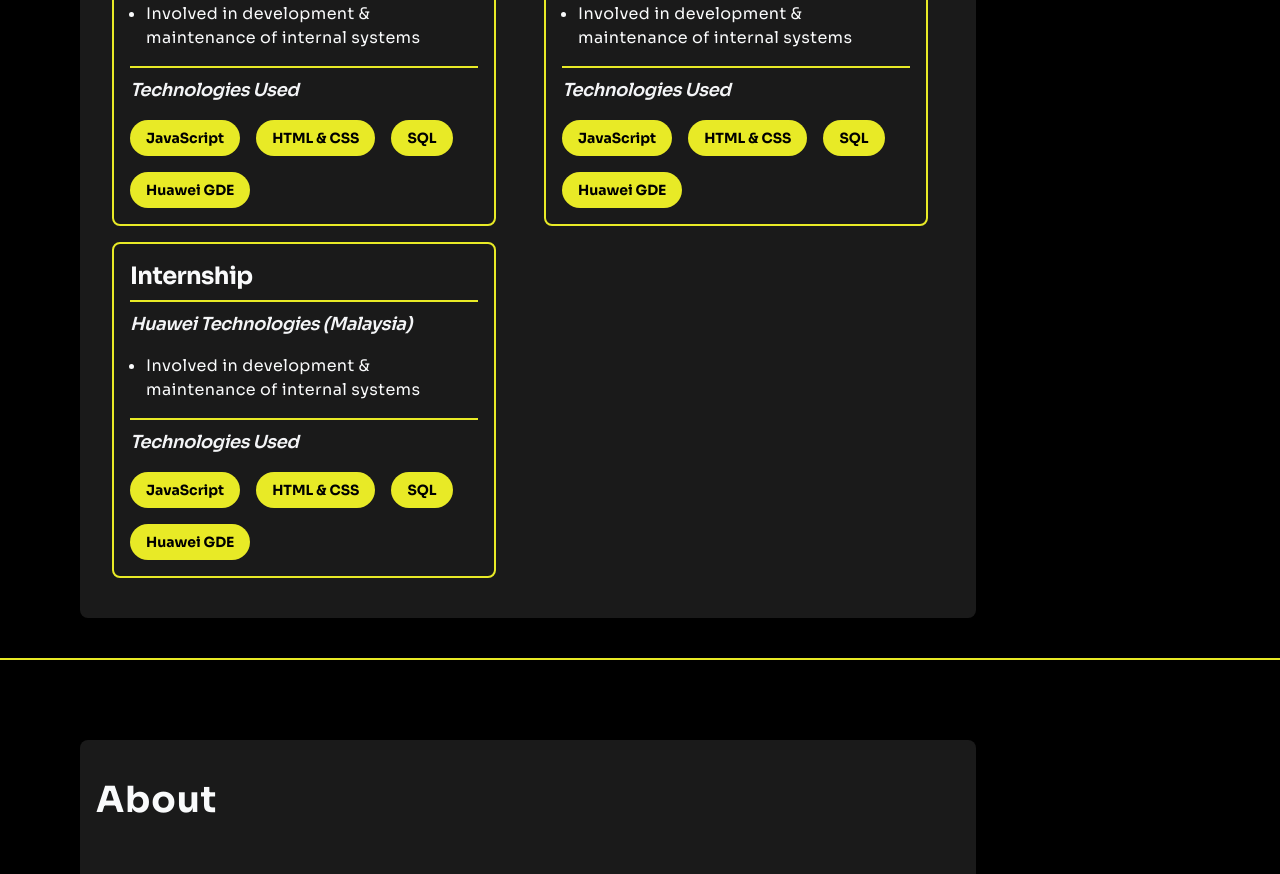
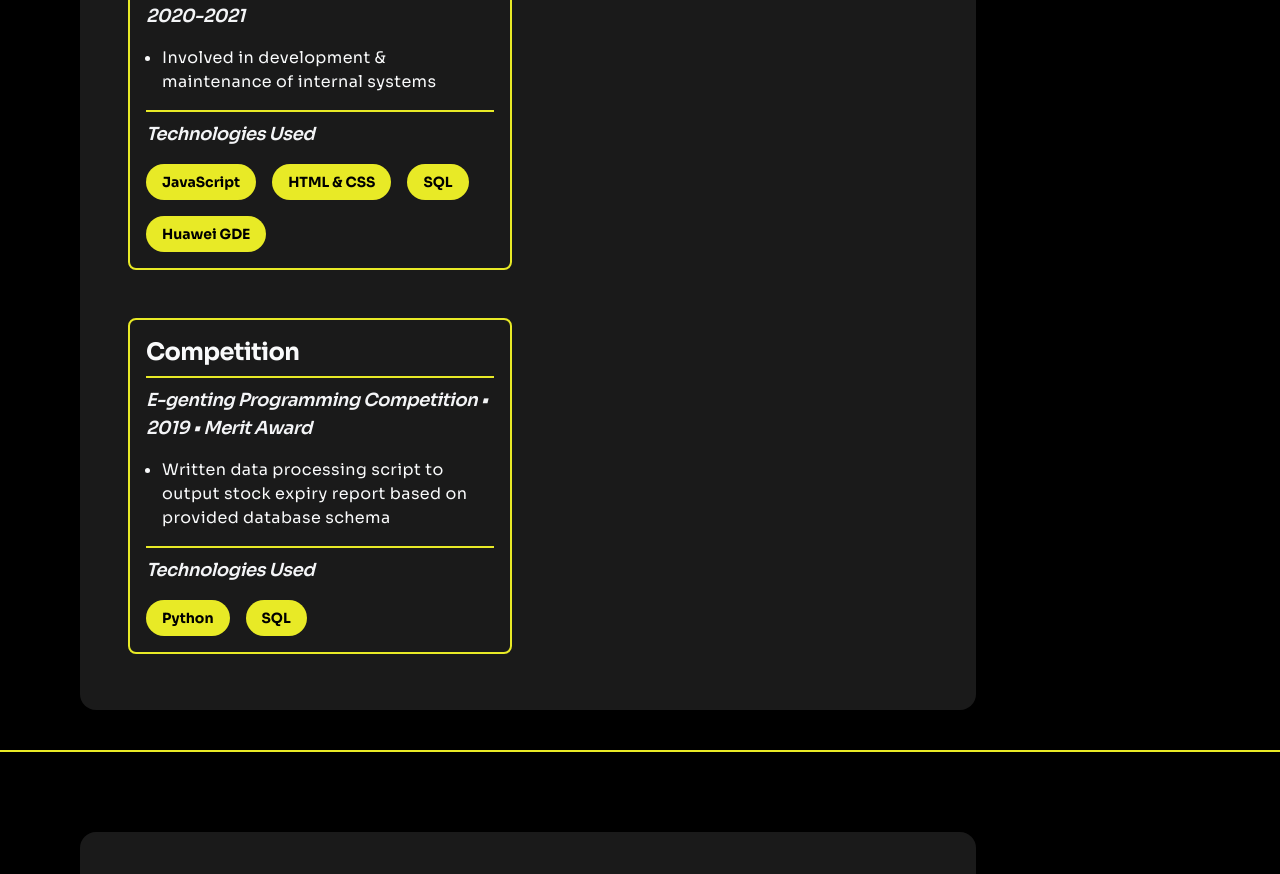
Before and after one commit to zhanlun/zhanlun.github.io, a React (Create React App) app: page / in a window 1280 px wide. Shown: the part 1910-2784 px from the top of the page. Built offline with nearby package versions, Linux system fonts and the light colour scheme.

Commit message:
Add experience content

```diff
--- a/src/App.js
+++ b/src/App.js
@@ -117,11 +117,11 @@ function App() {
           Experience
         </SectionTitle>
         <SectionContent>
-          <div className="flex flex-wrap gap-4">
+          <div className="flex flex-wrap gap-4 items-start">
             <StyledCard>
               <div className="mb-2">
                 <h3 className="text-gray-50 border-b-2 border-epicyellow-normal font-bold text-2xl tracking-tight pb-2">Internship</h3>
-                <CardSubtitle>Huawei Technologies (Malaysia)</CardSubtitle>
+                <CardSubtitle>Huawei Technologies (Malaysia) • 2020-2021</CardSubtitle>
               </div>
               <div className="my-2">
                 <ul className="pl-4 my-2 tracking-wide">
@@ -145,44 +145,19 @@ function App() {
             </StyledCard>
             <StyledCard>
               <div className="mb-2">
-                <h3 className="text-gray-50 border-b-2 border-epicyellow-normal font-bold text-2xl tracking-tight pb-2">Internship</h3>
-                <CardSubtitle>Huawei Technologies (Malaysia)</CardSubtitle>
+                <h3 className="text-gray-50 border-b-2 border-epicyellow-normal font-bold text-2xl tracking-tight pb-2">Competition</h3>
+                <CardSubtitle>E-genting Programming Competition • 2019 • Merit Award</CardSubtitle>
               </div>
               <div className="my-2">
                 <ul className="pl-4 my-2 tracking-wide">
-                  <li className="list-disc">Involved in development & maintenance of internal systems</li>
+                  <li className="list-disc">Written data processing script to output stock expiry report based on provided database schema</li>
                 </ul>
               </div>
               <div className="mt-4 border-t-2 border-epicyellow-normal">
                 <CardSubtitle>Technologies Used</CardSubtitle>
                 <ul className="flex flex-wrap gap-4 pt-2">
                   {
-                    ['JavaScript', 'HTML & CSS', 'SQL', 'Huawei GDE'].map(skill => (
-                      <li key={skill}>
-                        <SkillBadge colorClass="bg-epicyellow-normal hover:bg-epicyellow-light text-black text-sm">
-                          {skill}
-                        </SkillBadge>
-                      </li>
-                    ))
-                  }
-                </ul>
-              </div>
-            </StyledCard>
-            <StyledCard>
-              <div className="mb-2">
-                <h3 className="text-gray-50 border-b-2 border-epicyellow-normal font-bold text-2xl tracking-tight pb-2">Internship</h3>
-                <CardSubtitle>Huawei Technologies (Malaysia)</CardSubtitle>
-              </div>
-              <div className="my-2">
-                <ul className="pl-4 my-2 tracking-wide">
-                  <li className="list-disc">Involved in development & maintenance of internal systems</li>
-                </ul>
-              </div>
-              <div className="mt-4 border-t-2 border-epicyellow-normal">
-                <CardSubtitle>Technologies Used</CardSubtitle>
-                <ul className="flex flex-wrap select-none gap-4 pt-2">
-                  {
-                    ['JavaScript', 'HTML & CSS', 'SQL', 'Huawei GDE'].map(skill => (
+                    ['Python', 'SQL'].map(skill => (
                       <li key={skill}>
                         <SkillBadge colorClass="bg-epicyellow-normal hover:bg-epicyellow-light text-black text-sm">
                           {skill}
@@ -198,7 +173,7 @@ function App() {
       </SectionDiv>
       <SectionDiv id="section-4" setActiveSectionId={setActiveSectionId}>
         <SectionTitle colorClass="text-gray-50">
-          About
+          Projects
         </SectionTitle>
         <SectionContent>
           <StyledParagraph>Hi, I'm Ng Zhan Lun. I'm a computer science graduate from Universiti Teknologi Malaysia.</StyledParagraph>
@@ -219,7 +194,7 @@ function App() {
       </SectionDiv>
 
 
-      <div className="z-40 fixed bottom-1 right-1 w-24 h-24 md:w-36 md:h-36 xl:w-48 xl:h-48 transform duration-500 hover:-rotate-6">
+      <div className="z-40 fixed bottom-1 right-1 w-16 h-16 sm:w-24 sm:h-24 lg:w-36 lg:h-36 xl:w-48 xl:h-48 transform duration-500 hover:-rotate-6">
         <MyCat
           backgroundColor="#e8ea26"
           onClick={() => {
--- a/src/components/Card/StyledCard.js
+++ b/src/components/Card/StyledCard.js
@@ -2,7 +2,7 @@ import React from 'react'
 
 export const StyledCard = ({ children }) => {
   return (
-    <div className={`rounded-lg p-4 w-60 sm:w-72 xl:w-96 mx-4
+    <div className={`rounded-lg p-4 w-60 sm:w-72 xl:w-96 m-4
       border-2 border-epicyellow-normal
       bg-white bg-opacity-0
       hover:bg-opacity-5
--- a/src/components/SectionDiv.js
+++ b/src/components/SectionDiv.js
@@ -9,7 +9,7 @@ export const SectionDiv = (props) => {
       border-b-2 border-epicyellow-normal
       `
       } {...props}>
-      <div className={`bg-white bg-opacity-10 rounded-lg px-4 pb-10 pt-6 mt-10
+      <div className={`bg-white bg-opacity-10 rounded-2xl px-8 pb-10 pt-6 mt-10
       w-full sm:w-3/4 lg:w-4/5
 
       `}>
```
